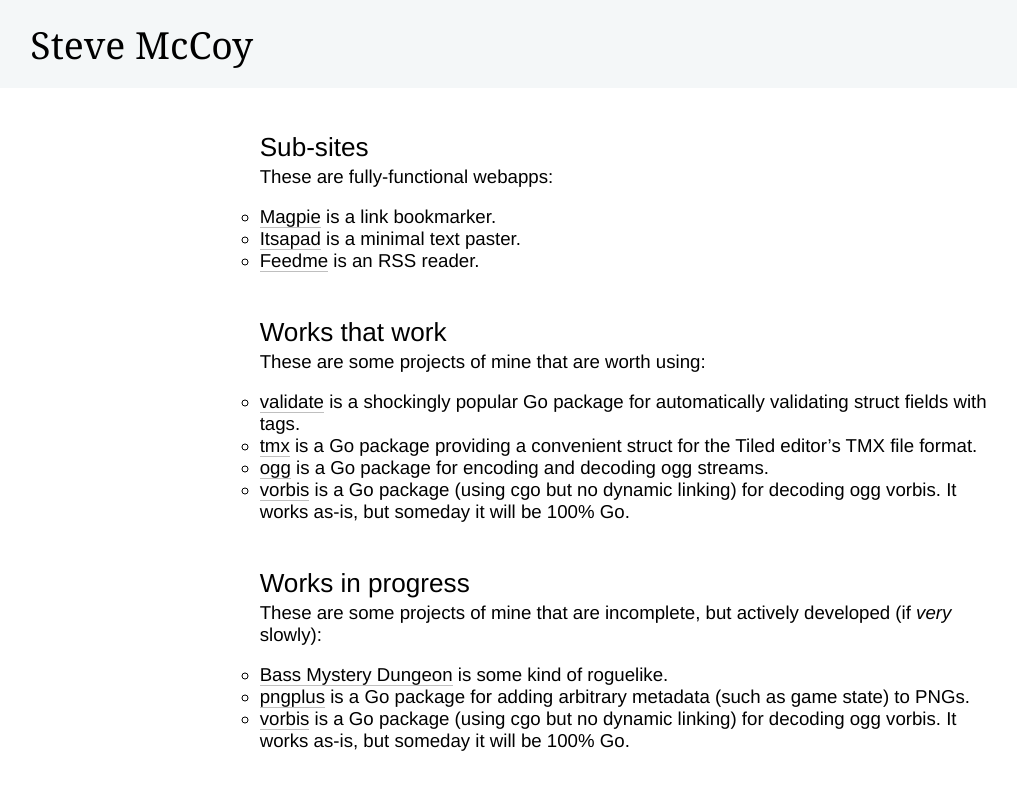
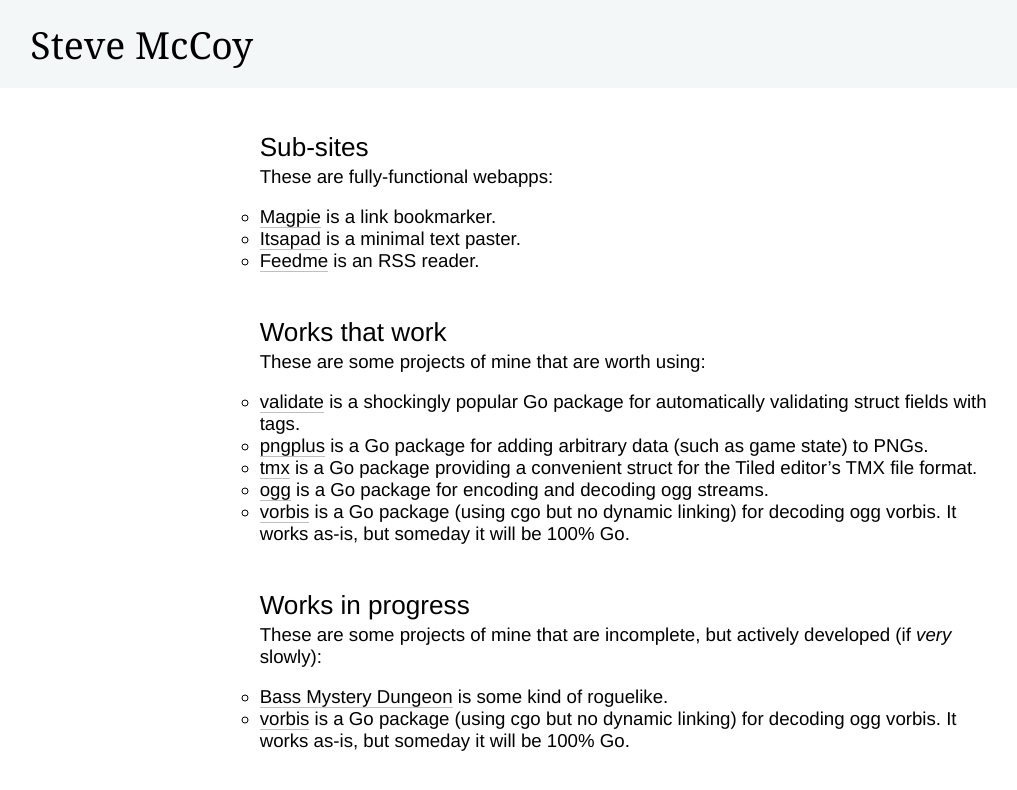
Before and after one commit to mccoyst/mccoyst.github.io, a Jekyll site: the page built from index.md, in a window 1280 px wide. Shown: the top 790 px of the page, without its empty margins (7-1024 px from the left). Built offline with Jekyll 4.4.1, drawn with Linux system fonts in a browser that asks for light colours; part of the change alters nothing that is shown.

Commit message:
pngplus is grownup now

```diff
--- a/index.md
+++ b/index.md
@@ -15,6 +15,7 @@ Works that work
 These are some projects of mine that are worth using:
 
  * [validate](https://github.com/mccoyst/validate) is a shockingly popular Go package for automatically validating struct fields with tags.
+ * [pngplus](https://github.com/mccoyst/pngplus) is a Go package for adding arbitrary data (such as game state) to PNGs.
  * [tmx](https://github.com/mccoyst/tmx) is a Go package providing a convenient struct for the Tiled editor's TMX file format.
  * [ogg](https://github.com/mccoyst/ogg) is a Go package for encoding and decoding ogg streams.
  * [vorbis](https://github.com/mccoyst/vorbis) is a Go package (using cgo but no dynamic linking) for decoding ogg vorbis. It works as-is, but someday it will be 100% Go.
@@ -24,5 +25,4 @@ Works in progress
 These are some projects of mine that are incomplete, but actively developed (if *very* slowly):
 
  * [Bass Mystery Dungeon](bmd/) is some kind of roguelike.
- * [pngplus](https://github.com/mccoyst/pngplus) is a Go package for adding arbitrary metadata (such as game state) to PNGs.
  * [vorbis](https://github.com/mccoyst/vorbis) is a Go package (using cgo but no dynamic linking) for decoding ogg vorbis. It works as-is, but someday it will be 100% Go.
```
